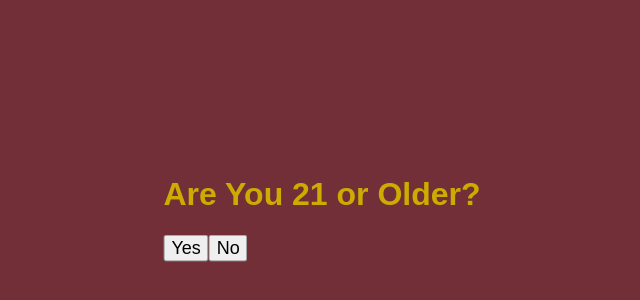
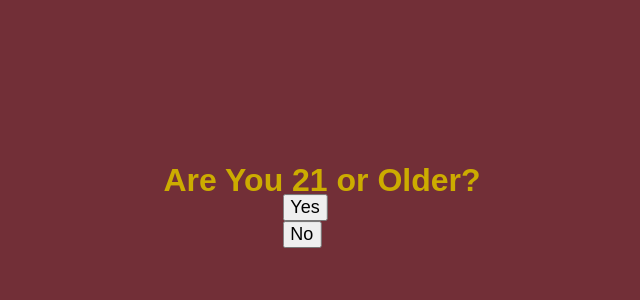
Before and after one commit to maxjacobzander/liquor-cabinet-front-end, a React (Create React App) app: page / in a window 1280 px wide. Shown: the part 192-492 px from the top of the page, without its empty margins (318-958 px from the left). Built offline with nearby package versions, Linux system fonts and the light colour scheme.

Commit message:
Moved entry buttons center below the age question

```diff
--- a/src/index.css
+++ b/src/index.css
@@ -243,7 +243,12 @@ button {
 
   .entry-buttons {
       position: relative;
-      width: auto;
+      width: 25%;
+      align-items: center;
+      top: 65%;
+      left: 50%;
+      -ms-transform: translate(-50%, -50%);
+      transform: translate(-50%, -50%);
   }
 
 
```
Also changed, not shown: 1 other file (tests, documents, lock files or other folders).
